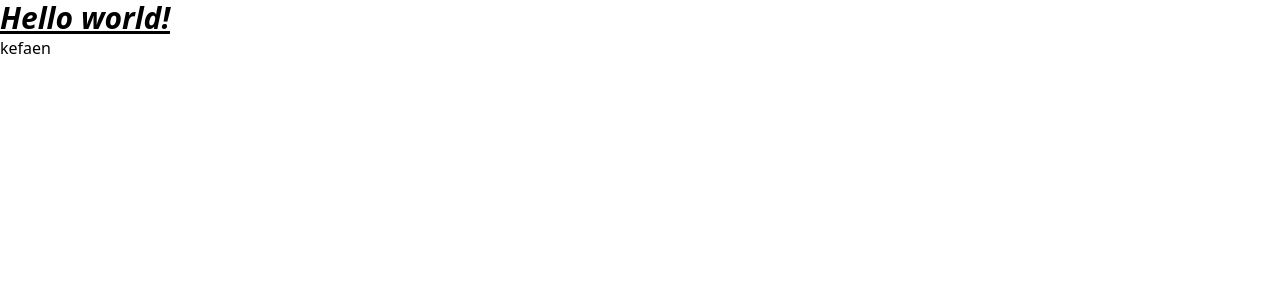
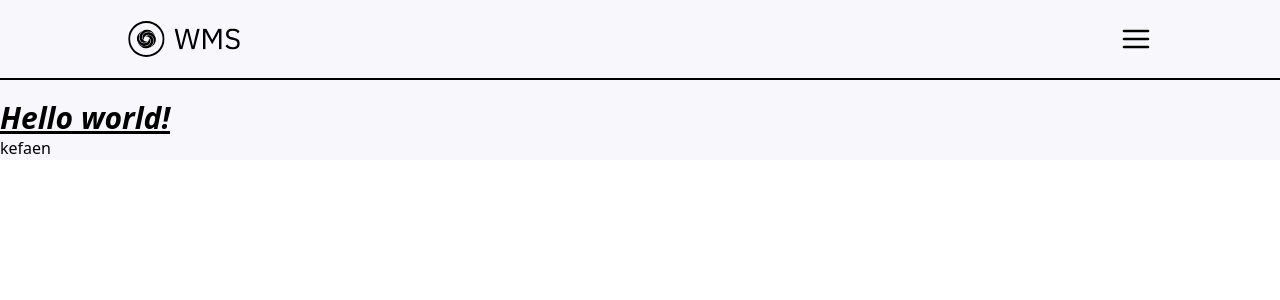
Before and after one commit to tijohans/WorkshopManagementSystem, a React (Vite) app in the folder app/: page / in a window 1280 px wide. Shown: the top 300 px of the page. Built offline with nearby package versions, Linux system fonts and the light colour scheme.

Commit message:
Started working on the header

```diff
--- a/app/src/App.tsx
+++ b/app/src/App.tsx
@@ -1,11 +1,13 @@
 import { useState } from 'react'
 import Button from './components/Button'
+import Header from './components/Header'
 
 function App() {
   const [count, setCount] = useState(0)
 
   return (
-    <div className="App">
+    <div className="App bg-ghost-white">
+      <Header />
       <h1 className="text-3xl font-bold italic underline">
         Hello world!
       </h1>
--- /dev/null
+++ b/app/src/components/Header.tsx
@@ -0,0 +1,17 @@
+import React, { useState } from 'react'
+
+export default function Header() {
+    const [isOpen, setOpen] = useState<Boolean>(false)
+
+    const toggleOverlay = () => {
+        setOpen(!isOpen)
+        console.log(isOpen)
+    }
+
+    return (
+        <header className='h-20 flex justify-between items-center mb-5 px-[10vw] border-b-2 border-b-black'>
+            <img src="/wms_logo.svg" alt="Logo for the workshop management system" className='w-28' />
+            <button onClick={toggleOverlay}><img src="/icons/menu.svg" alt="" className='h-8' /></button>
+        </header>
+    )
+}
--- a/app/tailwind.config.cjs
+++ b/app/tailwind.config.cjs
@@ -7,6 +7,12 @@ module.exports = {
   ],
   theme: {
     extend: {},
+    colors: {
+      'ghost-white': '#F8F7FB',
+      'eerie-black': '#262626',
+      'robin-egg-blue': '#3CBFBE',
+      'gold': '#F7D019'
+    }
   },
   plugins: [],
 }
```
Also changed, not shown: app/public/icons/menu.svg (added).
